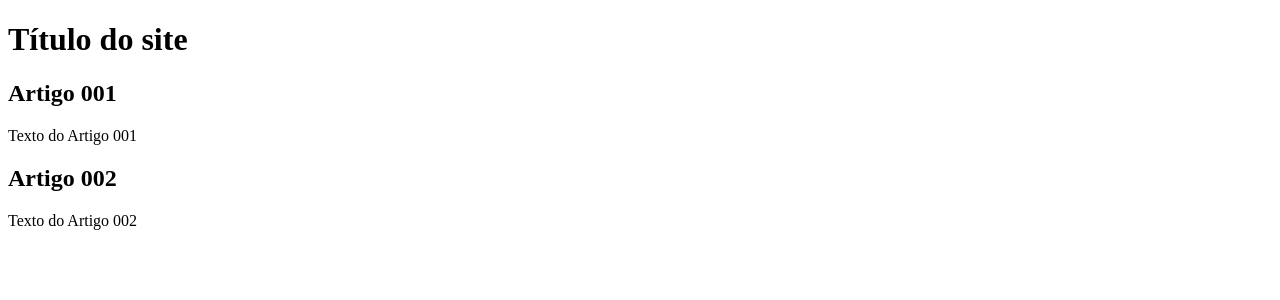
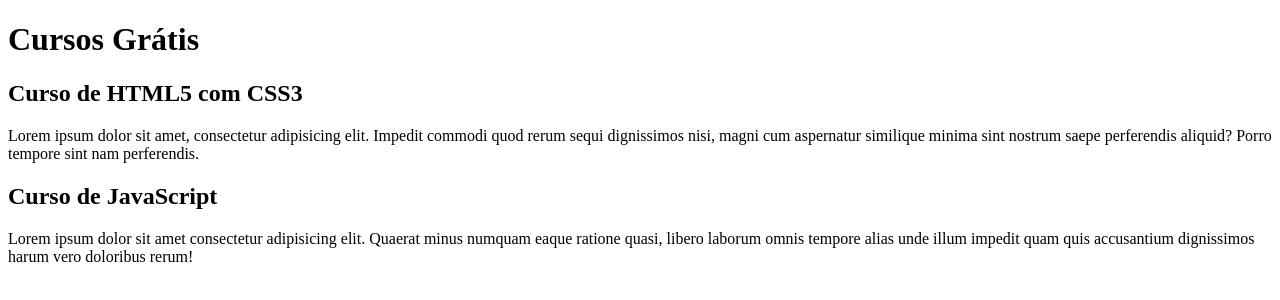
Before and after one commit to aleksonbruno/projeto-site, a plain HTML site: page index.html in a window 1280 px wide. Drawn offline with Linux system fonts and the light colour scheme.

Commit message:
comecei a escrever o conteúdo

```diff
--- a/index.html
+++ b/index.html
@@ -8,15 +8,15 @@
 <body>
     <main>
         <head>
-            <h1>Título do site</h1>
+            <h1>Cursos Grátis</h1>
         </head>
         <article>
-            <h2>Artigo 001</h2>
-            <p>Texto do Artigo 001</p>
+            <h2>Curso de HTML5 com CSS3</h2>
+            <p>Lorem ipsum dolor sit amet, consectetur adipisicing elit. Impedit commodi quod rerum sequi dignissimos nisi, magni cum aspernatur similique minima sint nostrum saepe perferendis aliquid? Porro tempore sint nam perferendis.</p>
         </article>
         <article>
-            <h2>Artigo 002</h2>
-            <p>Texto do Artigo 002</p>
+            <h2>Curso de JavaScript</h2>
+            <p>Lorem ipsum dolor sit amet consectetur adipisicing elit. Quaerat minus numquam eaque ratione quasi, libero laborum omnis tempore alias unde illum impedit quam quis accusantium dignissimos harum vero doloribus rerum!</p>
         </article>
     </main>
 </body>
```
